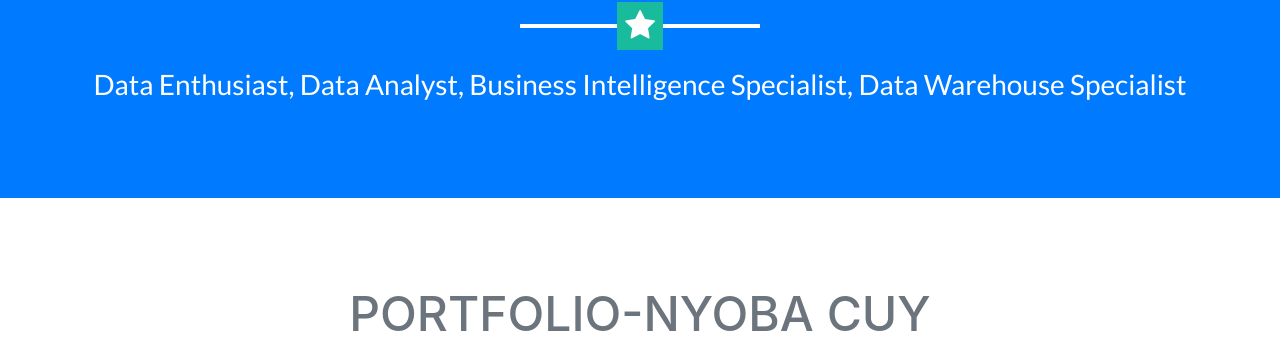
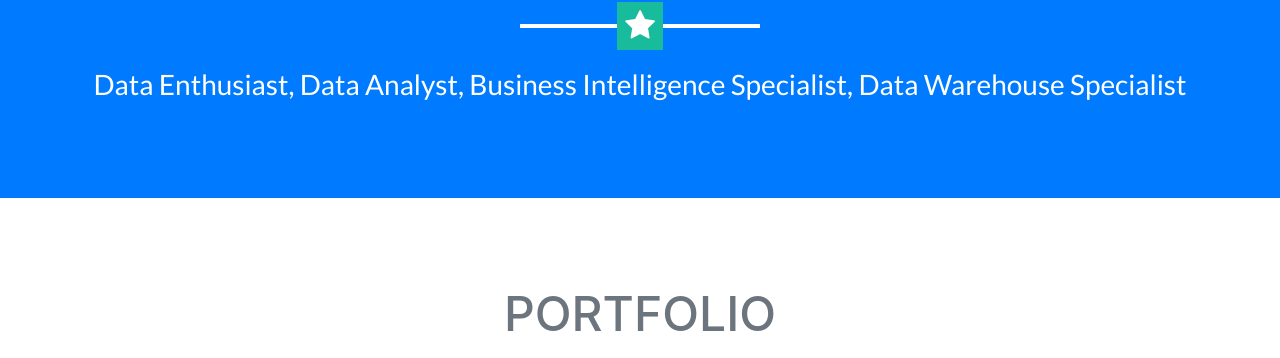
Before and after one commit to silfaka/Portfolio-Silfa, a website with bundled scripts: page index.html in a window 1280 px wide. Shown: the part 586-944 px from the top of the page. Built offline with nearby package versions, Linux system fonts and the light colour scheme.

Commit message:
Change Portfolio

```diff
--- a/index.html
+++ b/index.html
@@ -65,7 +65,7 @@
     <!-- Portfolio Grid Section -->
     <section class="portfolio" id="portfolio">
       <div class="container">
-        <h2 class="text-center text-uppercase text-secondary mb-0">Portfolio-nyoba cuy</h2>
+        <h2 class="text-center text-uppercase text-secondary mb-0">Portfolio</h2>
         <hr class="star-dark mb-5">
         <div class="row">
           <div class="col-md-6 col-lg-4">
```
